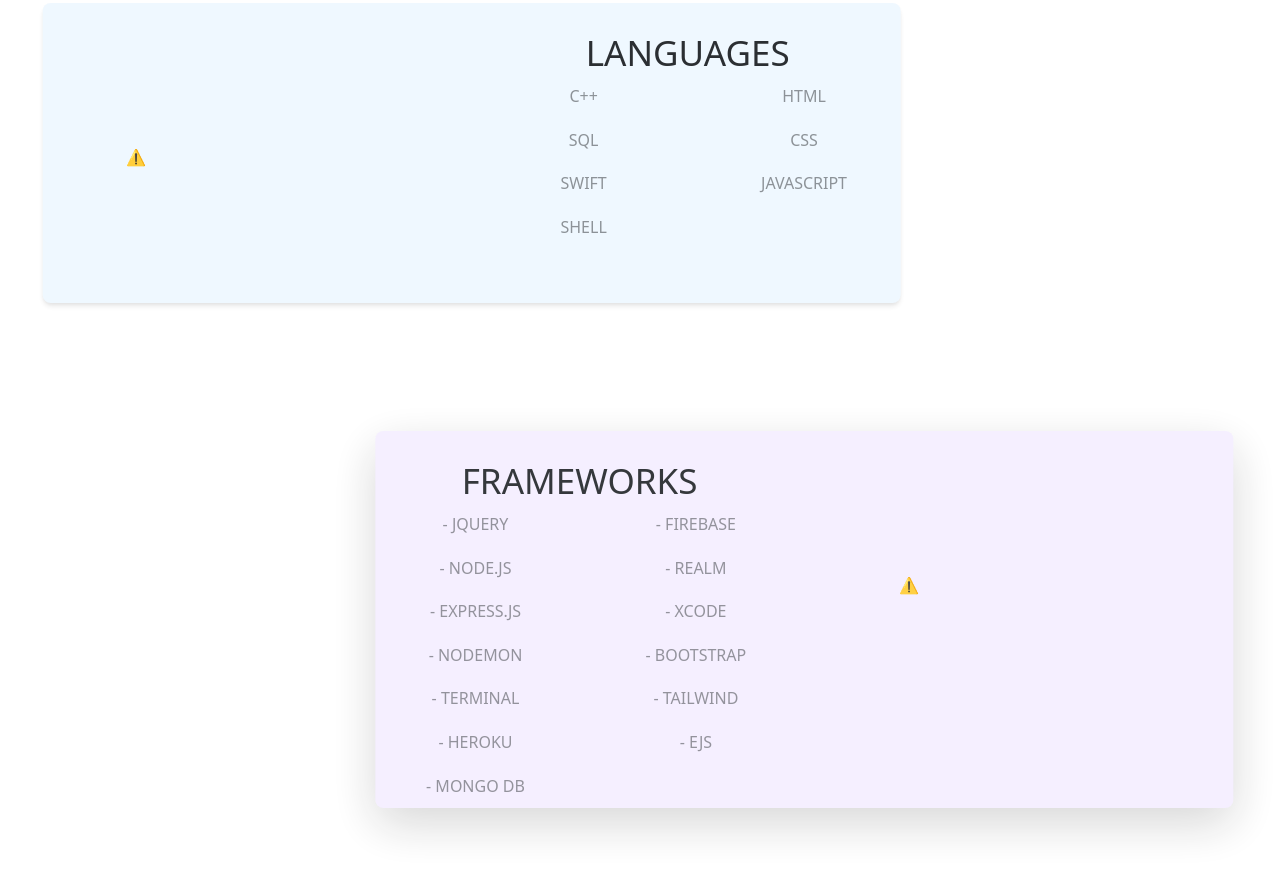
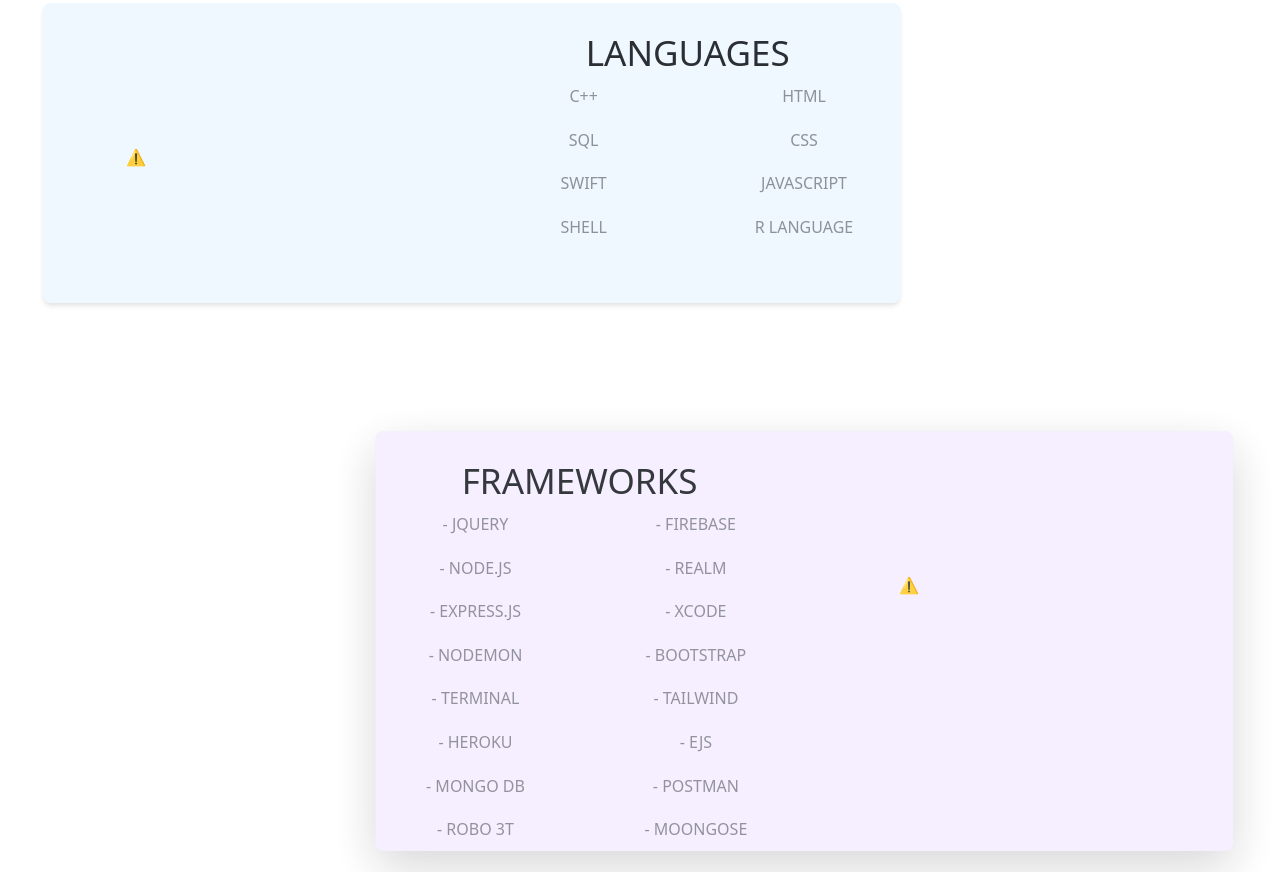
Before and after one commit to SANKALP1011/StaticPorftolioTemplate, a website: page html/index.html in a window 1280 px wide. Shown: the part 1348-2220 px from the top of the page. Drawn offline with nearby package versions, Linux system fonts and the light colour scheme; no server answers; animation ran at ten frames a second.

Commit message:
Minor changes.

```diff
--- a/html/index.html
+++ b/html/index.html
@@ -131,6 +131,7 @@
                 <p class="pText">HTML</p>
                 <p class="pText">CSS</p>
                 <p class="pText">JAVASCRIPT</p>
+                <p class="pText">R LANGUAGE</p>
               </div>
             </div>
           </div>
@@ -161,6 +162,7 @@
                 <p class="pText" style="text-align: center">- TERMINAL</p>
                 <p class="pText" style="text-align: center">- HEROKU</p>
                 <p class="pText" style="text-align: center">- MONGO DB</p>
+                <p class="pText" style="text-align: center">- ROBO 3T</p>
               </div>
               <div class="col-lg-6">
                 <p class="pText" style="text-align: center">- FIREBASE</p>
@@ -169,6 +171,8 @@
                 <p class="pText" style="text-align: center">- BOOTSTRAP</p>
                 <p class="pText" style="text-align: center">- TAILWIND</p>
                 <p class="pText" style="text-align: center">- EJS</p>
+                <p class="pText" style="text-align: center">- POSTMAN</p>
+                <p class="pText" style="text-align: center">- MOONGOSE</p>
 
               </div>
             </div>
```
